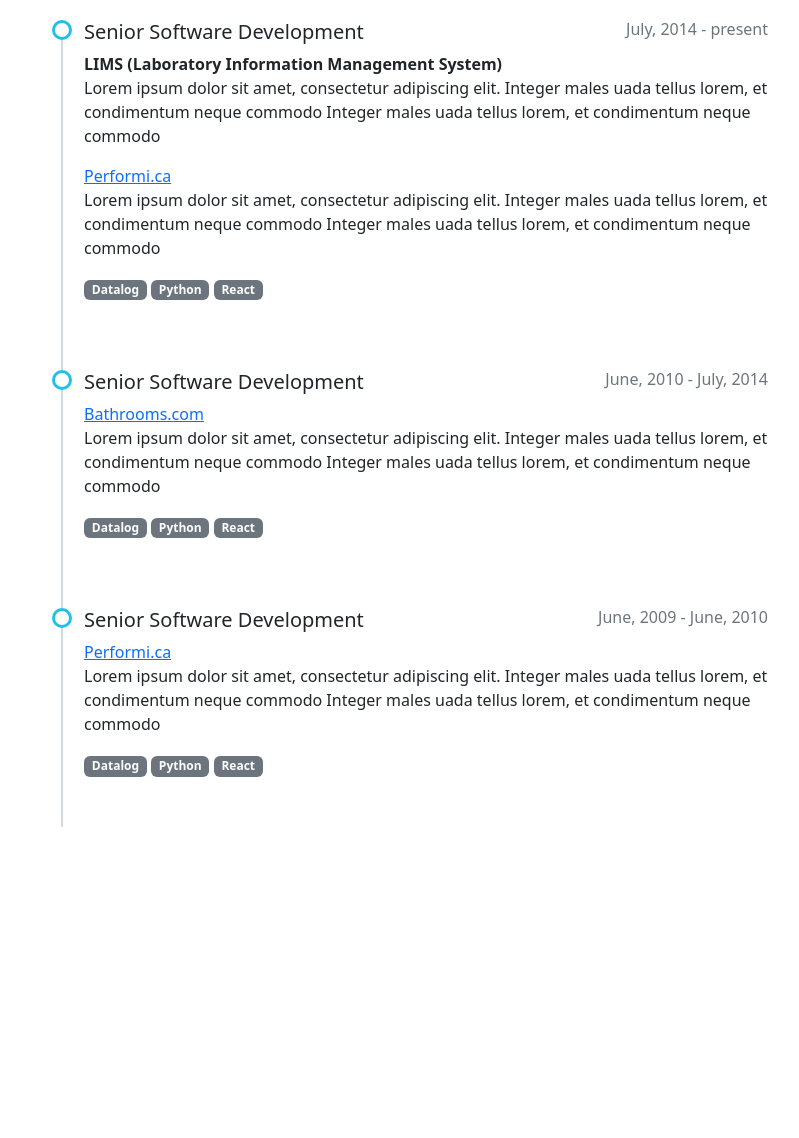
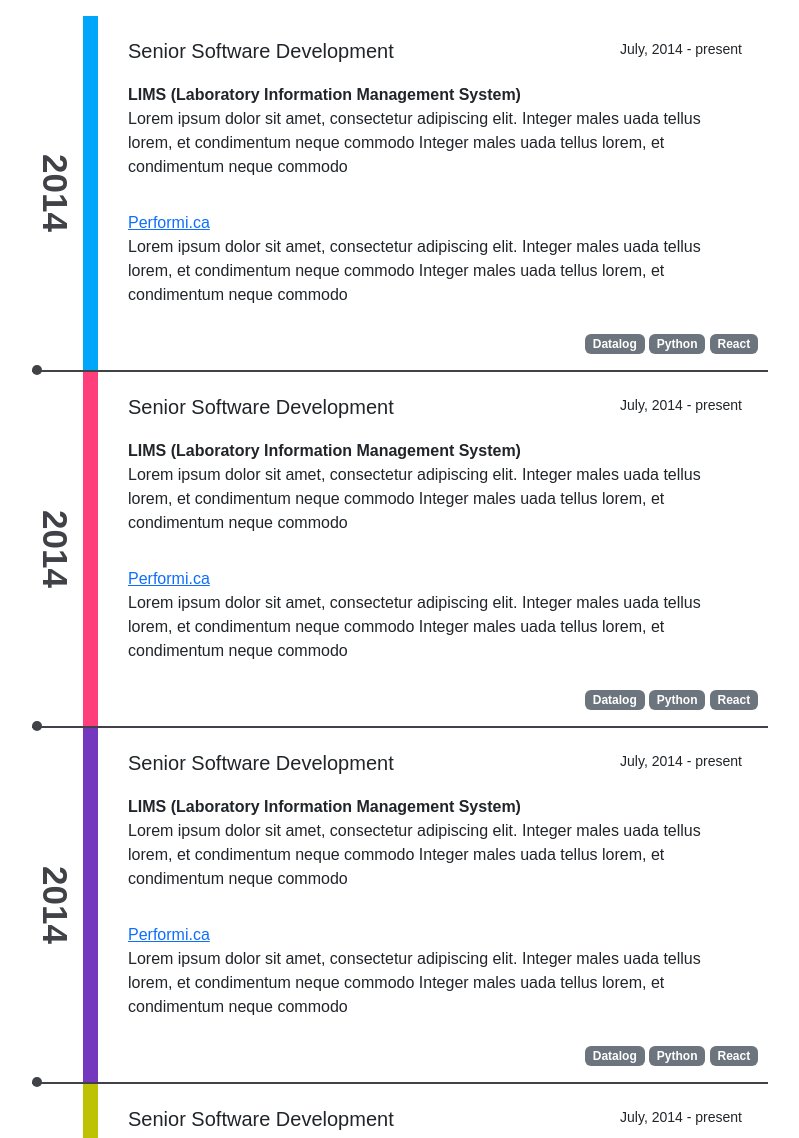
Before and after one commit to storvus/storv.us, a plain HTML site: page index.html in a window 1280 px wide. Shown: the top 1138 px of the page, without its empty margins (240-1039 px from the left). Before the commit the page ends 847 px from the top, so only its background shows below. Drawn offline with Linux system fonts and the light colour scheme.

Commit message:
feat: new-design

```diff
--- a/index.html
+++ b/index.html
@@ -9,67 +9,134 @@
 </head>
 <body>
 <div class="container">
-    <!--        <figure class="text-end">-->
-    <!--            <blockquote class="blockquote">-->
-    <!--                <p>A well-known quote, contained in a blockquote element.</p>-->
-    <!--            </blockquote>-->
-    <!--            <figcaption class="blockquote-footer">-->
-    <!--                Someone famous in <cite title="Source Title">Source Title</cite>-->
-    <!--            </figcaption>-->
-    <!--        </figure>-->
     <div class="row">
-        <div class="col-sm-12 offset-sm-0 col-lg-8 offset-lg-2">
-            <ul class="timeline">
-                <li>
-                    <h5>
-                        Senior Software Development
-                        <small class="text-muted float-end h6">July, 2014 - present</small>
-                    </h5>
+        <div class="col-sm-12 offset-sm-0 col-lg-8 offset-lg-2 mt-3">
+            <div class="main-timeline">
+                <div class="timeline">
+                    <div class="timeline-content">
+                        <div class="timeline-year">2014</div>
+                        <ul class="list-group">
+                            <li class="list-group-item border-0">
+                                <div class="d-md-flex w-100 justify-content-md-between d-sm-block">
+                                    <h5 class="mb-1">Senior Software Development</h5>
+                                    <small>July, 2014 - present</small>
+                                </div>
+                            </li>
+                            <li class="list-group-item border-0">
                                 <strong>LIMS (Laboratory Information Management System)</strong>
                                 <p>
                                     Lorem ipsum dolor sit amet, consectetur adipiscing elit. Integer males uada tellus lorem, et condimentum neque commodo Integer males uada tellus lorem, et condimentum neque commodo
                                 </p>
+                            </li>
+                            <li class="list-group-item border-0">
                                 <a href="#">Performi.ca</a><br />
                                 <p class="justify-content-center">
                                     Lorem ipsum dolor sit amet, consectetur adipiscing elit. Integer males uada tellus lorem, et condimentum neque commodo Integer males uada tellus lorem, et condimentum neque commodo
                                 </p>
-                    <div>
+                            </li>
+                        </ul>
+
+                        <div class="text-end">
                             <span class="badge text-bg-secondary">Datalog</span>
                             <span class="badge text-bg-secondary">Python</span>
                             <span class="badge text-bg-secondary">React</span>
                         </div>
+                    </div>
+                </div>
+                <div class="timeline">
+                    <div class="timeline-content">
+                        <div class="timeline-year">2014</div>
+                        <ul class="list-group">
+                            <li class="list-group-item border-0">
+                                <div class="d-flex w-100 justify-content-between">
+                                    <h5 class="mb-1">Senior Software Development</h5>
+                                    <small>July, 2014 - present</small>
+                                </div>
                             </li>
-                <li>
-                    <h5>
-                        Senior Software Development
-                        <small class="text-muted float-end h6">June, 2010 - July, 2014</small>
-                    </h5>
-                    <a href="#">Bathrooms.com</a><br />
+                            <li class="list-group-item border-0">
+                                <strong>LIMS (Laboratory Information Management System)</strong>
                                 <p>
                                     Lorem ipsum dolor sit amet, consectetur adipiscing elit. Integer males uada tellus lorem, et condimentum neque commodo Integer males uada tellus lorem, et condimentum neque commodo
                                 </p>
-                    <div>
+                            </li>
+                            <li class="list-group-item border-0">
+                                <a href="#">Performi.ca</a><br />
+                                <p class="justify-content-center">
+                                    Lorem ipsum dolor sit amet, consectetur adipiscing elit. Integer males uada tellus lorem, et condimentum neque commodo Integer males uada tellus lorem, et condimentum neque commodo
+                                </p>
+                            </li>
+                        </ul>
+
+                        <div class="text-end">
                             <span class="badge text-bg-secondary">Datalog</span>
                             <span class="badge text-bg-secondary">Python</span>
                             <span class="badge text-bg-secondary">React</span>
                         </div>
+                    </div>
+                </div>
+                <div class="timeline">
+                    <div class="timeline-content">
+                        <div class="timeline-year">2014</div>
+                        <ul class="list-group">
+                            <li class="list-group-item border-0">
+                                <div class="d-flex w-100 justify-content-between">
+                                    <h5 class="mb-1">Senior Software Development</h5>
+                                    <small>July, 2014 - present</small>
+                                </div>
                             </li>
-                <li>
-                    <h5>
-                        Senior Software Development
-                        <small class="text-muted float-end h6">June, 2009 - June, 2010</small>
-                    </h5>
-                    <a href="#">Performi.ca</a><br />
+                            <li class="list-group-item border-0">
+                                <strong>LIMS (Laboratory Information Management System)</strong>
                                 <p>
                                     Lorem ipsum dolor sit amet, consectetur adipiscing elit. Integer males uada tellus lorem, et condimentum neque commodo Integer males uada tellus lorem, et condimentum neque commodo
                                 </p>
-                    <div>
+                            </li>
+                            <li class="list-group-item border-0">
+                                <a href="#">Performi.ca</a><br />
+                                <p class="justify-content-center">
+                                    Lorem ipsum dolor sit amet, consectetur adipiscing elit. Integer males uada tellus lorem, et condimentum neque commodo Integer males uada tellus lorem, et condimentum neque commodo
+                                </p>
+                            </li>
+                        </ul>
+
+                        <div class="text-end">
                             <span class="badge text-bg-secondary">Datalog</span>
                             <span class="badge text-bg-secondary">Python</span>
                             <span class="badge text-bg-secondary">React</span>
                         </div>
+                    </div>
+                </div>
+                <div class="timeline">
+                    <div class="timeline-content">
+                        <div class="timeline-year">2014</div>
+                        <ul class="list-group">
+                            <li class="list-group-item border-0">
+                                <div class="d-flex w-100 justify-content-between">
+                                    <h5 class="mb-1">Senior Software Development</h5>
+                                    <small>July, 2014 - present</small>
+                                </div>
+                            </li>
+                            <li class="list-group-item border-0">
+                                <strong>LIMS (Laboratory Information Management System)</strong>
+                                <p>
+                                    Lorem ipsum dolor sit amet, consectetur adipiscing elit. Integer males uada tellus lorem, et condimentum neque commodo Integer males uada tellus lorem, et condimentum neque commodo
+                                </p>
+                            </li>
+                            <li class="list-group-item border-0">
+                                <a href="#">Performi.ca</a><br />
+                                <p class="justify-content-center">
+                                    Lorem ipsum dolor sit amet, consectetur adipiscing elit. Integer males uada tellus lorem, et condimentum neque commodo Integer males uada tellus lorem, et condimentum neque commodo
+                                </p>
                             </li>
                         </ul>
+
+                        <div class="text-end">
+                            <span class="badge text-bg-secondary">Datalog</span>
+                            <span class="badge text-bg-secondary">Python</span>
+                            <span class="badge text-bg-secondary">React</span>
+                        </div>
+                    </div>
+                </div>
+            </div>
         </div>
     </div>
 </div>
--- a/static/css/styles.css
+++ b/static/css/styles.css
@@ -1,31 +1,52 @@
-ul.timeline {
-    list-style-type: none;
+.main-timeline{ font-family: 'Poppins', sans-serif; }
+.main-timeline:after{
+    content: '';
+    display: block;
+    clear: both;
+}
+.main-timeline .timeline{
+    width: calc(50% + 58px);
+    border-bottom: 2px solid #404247;
+    float: right;
+    position: relative;
+    z-index: 1;
+}
+.main-timeline .timeline:before{
+    content: "";
+    background: #404247;
+    width: 10px;
+    height: 10px;
+    border-radius: 50px;
+    position: absolute;
+    bottom: -5px;
+    left: 0;
+}
+.main-timeline .timeline-content{
+    color: #404247;
+    padding: 15px 10px 15px 80px;
+    display: block;
     position: relative;
 }
-ul.timeline:before {
-    content: ' ';
-    background: #d4d9df;
-    display: inline-block;
+.main-timeline .timeline-content:before{
+    content: "";
+    background: #00a6f9;
+    width: 15px;
+    height: 100%;
     position: absolute;
-    left: 29px;
-    width: 2px;
-    height: 100%;
-    z-index: 400;
+    top: 0;
+    left: 51px;
 }
-ul.timeline > li {
-    margin: 20px 0;
-    padding-left: 20px;
-    padding-bottom: 50px;
+.main-timeline .timeline-year {
+    font-size: 35px;
+    line-height: 35px;
+    font-weight: 700;
+    transform: translateY(-50%) rotate(90deg);
+    position: absolute;
+    top: 50%;
+    left: -15px;
 }
-ul.timeline > li:before {
-    content: ' ';
-    background: white;
-    display: inline-block;
-    position: absolute;
-    border-radius: 50%;
-    border: 3px solid #22c0e8;
-    left: 20px;
-    width: 20px;
-    height: 20px;
-    z-index: 400;
-}
+
+.main-timeline .timeline:nth-child(4n+2) .timeline-content:before{ background: #ff3e7c; }
+.main-timeline .timeline:nth-child(4n+3) .timeline-content:before{ background: #7438be; }
+.main-timeline .timeline:nth-child(4n+4) .timeline-content:before{ background: #bdc203; }
+    .main-timeline .timeline{ width: 100%; }
```
Lines whose indentation alone changed are shown as unchanged.
